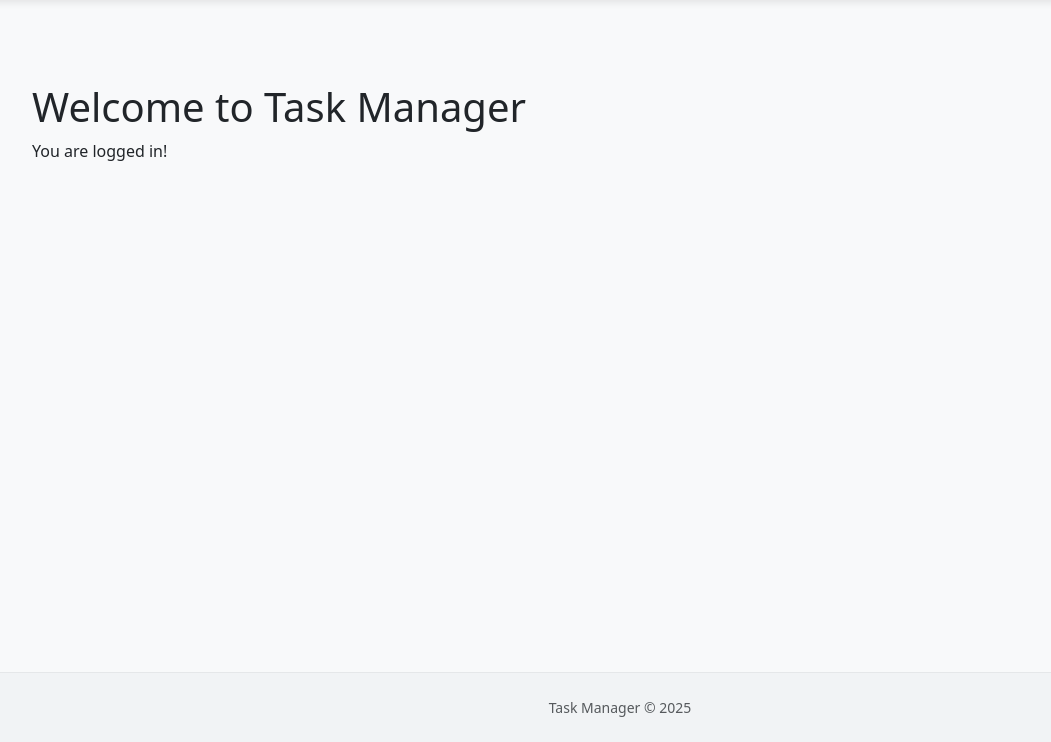
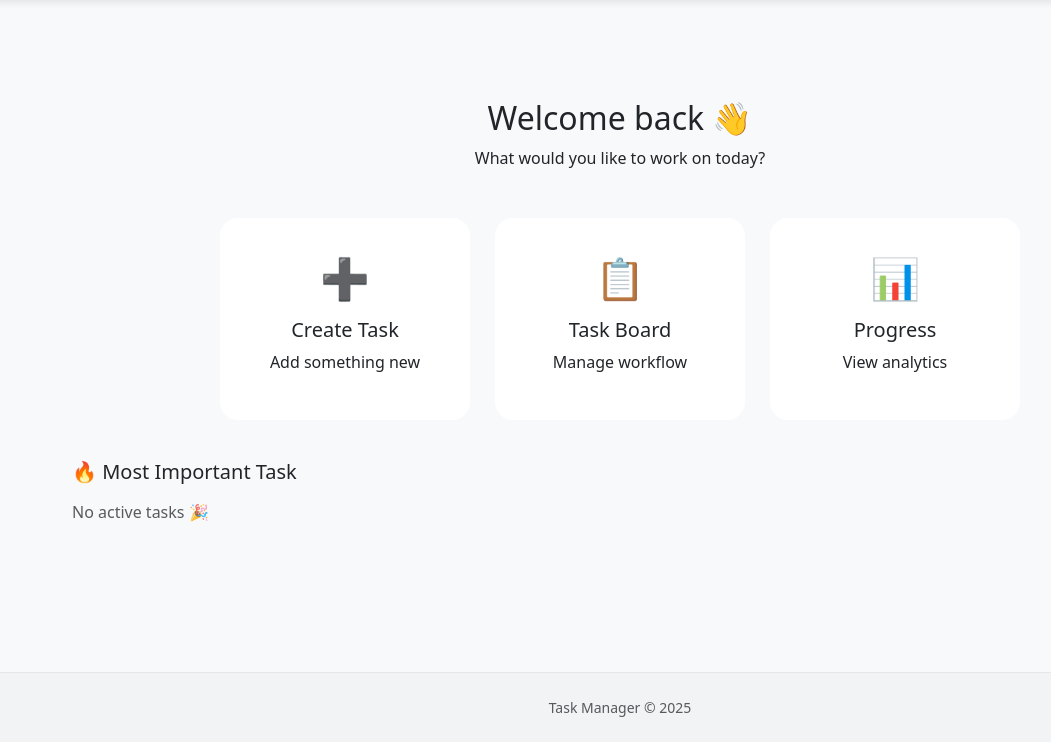
Before and after one commit to HalidMY/Task-Manager-App, a Flask app: page / in a window 1280 px wide. Shown: the part 58-800 px from the top of the page, without its empty margins (20-1071 px from the left). Run offline with Flask 3, Linux system fonts and the light colour scheme; the visitor is signed in with stand-in values (Sample User, id 1); data that the repository does not hold is empty.

Commit message:
created index.html and its service

```diff
--- a/app.py
+++ b/app.py
@@ -52,8 +52,19 @@ class Task(db.Model):
 # ROUTES
 # -------------------------------------------------------
 @app.route("/")
+@login_required()
 def index():
-    return render_template("index.html")
+    user_id = session["user_id"]
+
+    important_task = Task.query.filter(
+        Task.user_id == user_id,
+        Task.status != "done"
+    ).order_by(
+        Task.priority.desc(),
+        Task.due_date.asc()
+    ).first()
+
+    return render_template("index.html", important_task=important_task)
 
 
 @app.route("/register", methods=["GET", "POST"])
--- a/static/css/styles.css
+++ b/static/css/styles.css
@@ -256,3 +256,61 @@ footer {
     margin-bottom: 10px;
     box-shadow: 0 4px 12px rgba(0,0,0,0.04);
 }
+
+.home-container {
+    padding: 40px;
+}
+
+.quick-actions {
+    display: flex;
+    gap: 25px;
+    justify-content: center;
+    margin-bottom: 40px;
+}
+
+.action-card {
+    background: #ffffff;
+    border-radius: 18px;
+    padding: 30px;
+    width: 250px;
+    text-align: center;
+    cursor: pointer;
+    transition: all 0.3s ease;
+    text-decoration: none;
+    color: inherit;
+}
+
+.action-card:hover {
+    transform: translateY(-8px);
+    box-shadow: 0 10px 25px rgba(0,0,0,0.1);
+}
+
+.icon {
+    font-size: 40px;
+    margin-bottom: 10px;
+}
+
+.important-task-card {
+    background: linear-gradient(135deg, #fff3e0, #ffffff);
+    border-left: 8px solid #ff9800;
+    padding: 20px;
+    border-radius: 14px;
+    box-shadow: 0 6px 18px rgba(0,0,0,0.08);
+    font-weight: 600;
+}
+
+
+.priority-high { border-left: 6px solid #ff4d4d; }
+.priority-medium { border-left: 6px solid #ffb020; }
+.priority-low { border-left: 6px solid #4caf50; }
+
+.badge.high { background:#ff4d4d; }
+.badge.medium { background:#ffb020; }
+.badge.low { background:#4caf50; }
+
+.badge {
+    color: white;
+    padding: 5px 10px;
+    border-radius: 20px;
+    font-size: 13px;
+}
--- /dev/null
+++ b/static/js/home.js
@@ -0,0 +1,5 @@
+function openCreateTaskModal() {
+    const modalElement = document.getElementById("createTaskModal");
+    const modal = bootstrap.Modal.getOrCreateInstance(modalElement);
+    modal.show();
+}
--- a/templates/index.html
+++ b/templates/index.html
@@ -1,8 +1,70 @@
-{% extends "layout.html" %}
+{% extends 'layout.html' %}
 
 {% block title %}Home{% endblock %}
 
 {% block content %}
-<h1 class="mt-4">Welcome to Task Manager</h1>
-<p>You are logged in!</p>
+
+<div class="home-container">
+
+    <!-- Welcome Section -->
+    <div class="welcome-section text-center mb-5">
+        <h2>Welcome back 👋</h2>
+        <p>What would you like to work on today?</p>
+    </div>
+
+    <!-- Quick Actions -->
+    <div class="quick-actions">
+
+        <!-- Create Task -->
+        <div class="action-card" onclick="openCreateTaskModal()">
+            <div class="icon">➕</div>
+            <h5>Create Task</h5>
+            <p>Add something new</p>
+        </div>
+
+        <!-- Task Board -->
+        <a href="{{ url_for('all_tasks') }}" class="action-card">
+            <div class="icon">📋</div>
+            <h5>Task Board</h5>
+            <p>Manage workflow</p>
+        </a>
+
+        <!-- Dashboard -->
+        <a href="{{ url_for('dashboard') }}" class="action-card">
+            <div class="icon">📊</div>
+            <h5>Progress</h5>
+            <p>View analytics</p>
+        </a>
+
+    </div>
+
+    <!-- Most Important Task -->
+    <div class="important-task-section">
+
+        <h5 class="mb-3">🔥 Most Important Task</h5>
+
+        {% if important_task %}
+            <div class="important-task-card task-card priority-{{ important_task.priority }}"
+                data-id="{{ important_task.id }}"
+                data-title="{{ important_task.title }}"
+                data-description="{{ important_task.description }}"
+                data-priority="{{ important_task.priority }}"
+                data-status="{{ important_task.status }}"
+                onclick="openEditModal(this)">
+
+                <strong>{{ important_task.title }}</strong>
+                <span class="badge {{ important_task.priority }}">
+                    {{ important_task.priority|capitalize }}
+                </span>
+            </div>
+        {% else %}
+            <p class="text-muted">No active tasks 🎉</p>
+        {% endif %}
+
+    </div>
+
+</div>
+
+{% include '_create_task_modal.html' %}
+
 {% endblock %}
--- a/templates/layout.html
+++ b/templates/layout.html
@@ -65,6 +65,7 @@
         <!-- Bootstrap JS -->
         <script src="https://cdn.jsdelivr.net/npm/bootstrap@5.3.2/dist/js/bootstrap.bundle.min.js"></script>
         <script src="{{ url_for('static', filename='js/main.js') }}"></script>
+        <script src="{{ url_for('static', filename='js/home.js') }}"></script>
 
         <footer class="py-4 text-center text-muted">Task Manager © 2025</footer>
     </body>
```
